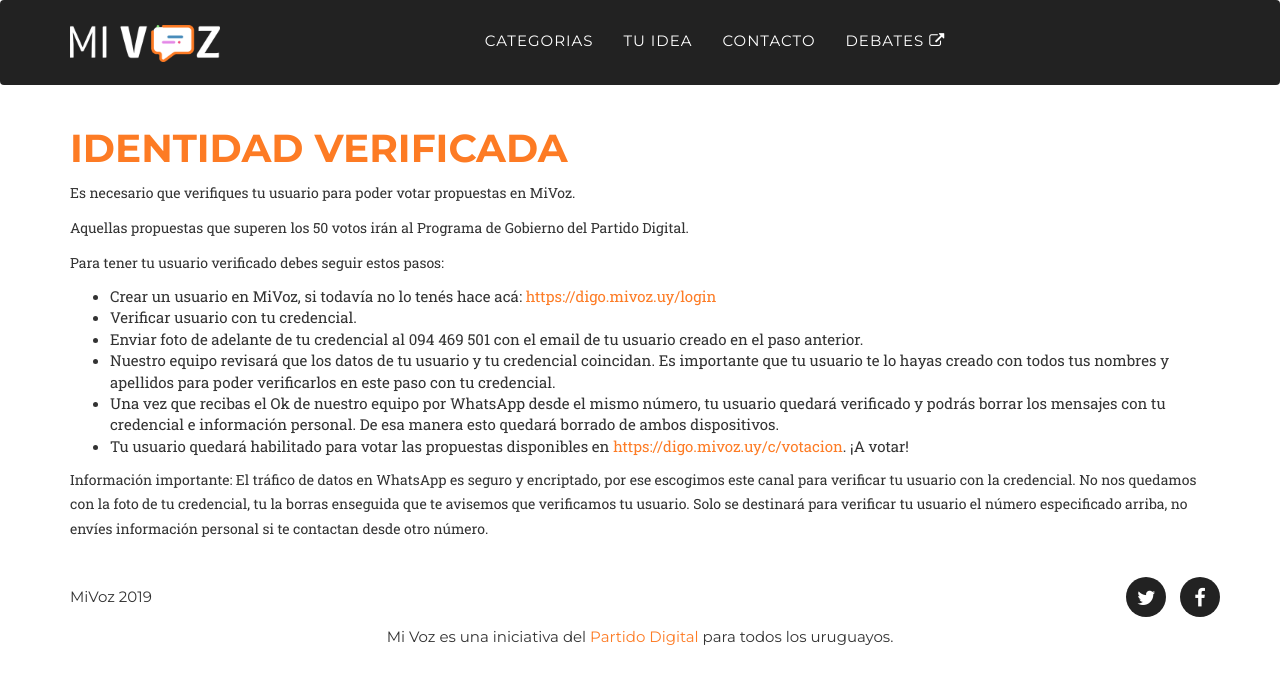
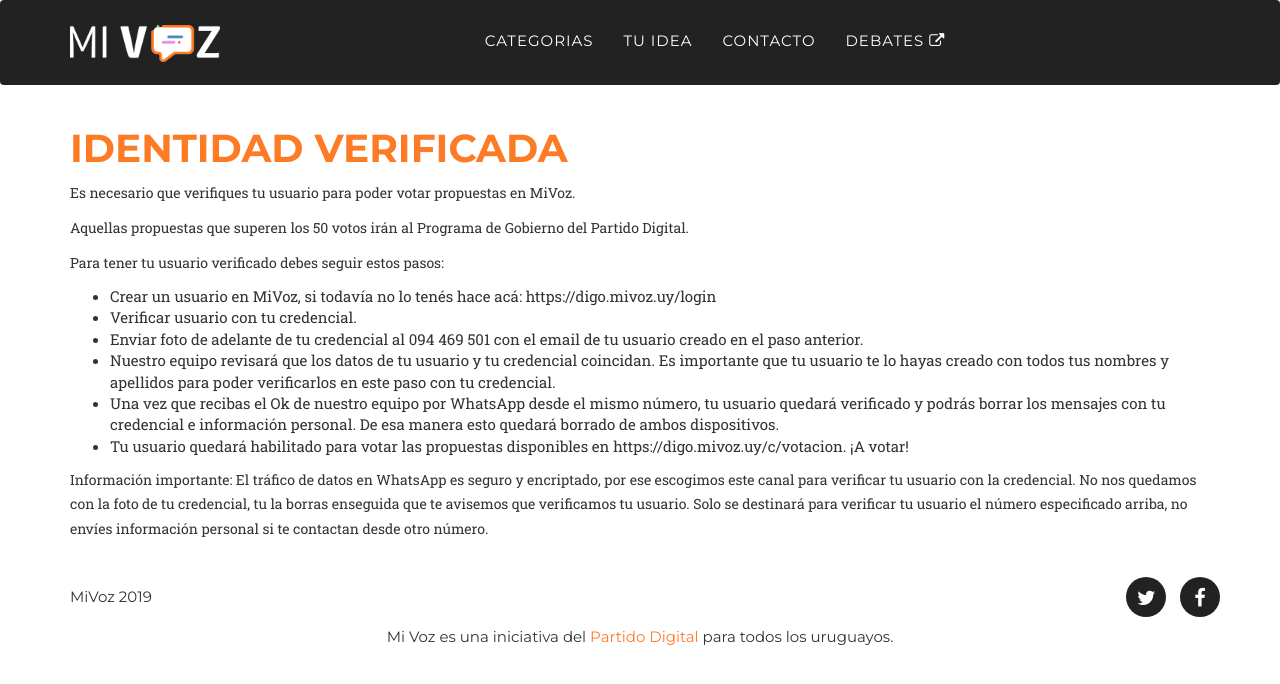
Before and after one commit to PartidoDigital/MiVoz-Web, a Jekyll site: the page built from identidad-verificada.md, in a window 1280 px wide. Shown: the top 684 px of the page. Built offline with Jekyll 4.4.1, drawn with Linux system fonts in a browser that asks for light colours; nearby versions of some CDN libraries; some web fonts are replaced.

```diff
--- a/identidad-verificada.md
+++ b/identidad-verificada.md
@@ -8,12 +8,12 @@ Es necesario que verifiques tu usuario para poder votar propuestas en MiVoz.
 Aquellas propuestas que superen los 50 votos irán al Programa de Gobierno del Partido Digital.
 
 Para tener tu usuario verificado debes seguir estos pasos:
- - Crear un usuario en MiVoz, si todavía no lo tenés hace acá: [https://digo.mivoz.uy/login]()
+ - Crear un usuario en MiVoz, si todavía no lo tenés hace acá: https://digo.mivoz.uy/login
  - Verificar usuario con tu credencial.
  - Enviar foto de adelante de tu credencial al 094 469 501 con el email de tu usuario creado en el paso anterior.
  - Nuestro equipo revisará que los datos de tu usuario y tu credencial coincidan. Es importante que tu usuario te lo hayas creado con todos tus nombres y apellidos para poder verificarlos en este paso con tu credencial.
  - Una vez que recibas el Ok de nuestro equipo por WhatsApp desde el mismo número, tu usuario quedará verificado y podrás borrar los mensajes con tu credencial e información personal. De esa manera esto quedará borrado de ambos dispositivos.
- - Tu usuario quedará habilitado para votar las propuestas disponibles en [https://digo.mivoz.uy/c/votacion](). ¡A votar!
+ - Tu usuario quedará habilitado para votar las propuestas disponibles en https://digo.mivoz.uy/c/votacion. ¡A votar!
 
 Información importante:
 El tráfico de datos en WhatsApp es seguro y encriptado, por ese escogimos este canal para verificar tu usuario con la credencial. No nos quedamos con la foto de tu credencial, tu la borras enseguida que te avisemos que verificamos tu usuario. Solo se destinará para verificar tu usuario el número especificado arriba, no envíes información personal si te contactan desde otro número.
```
